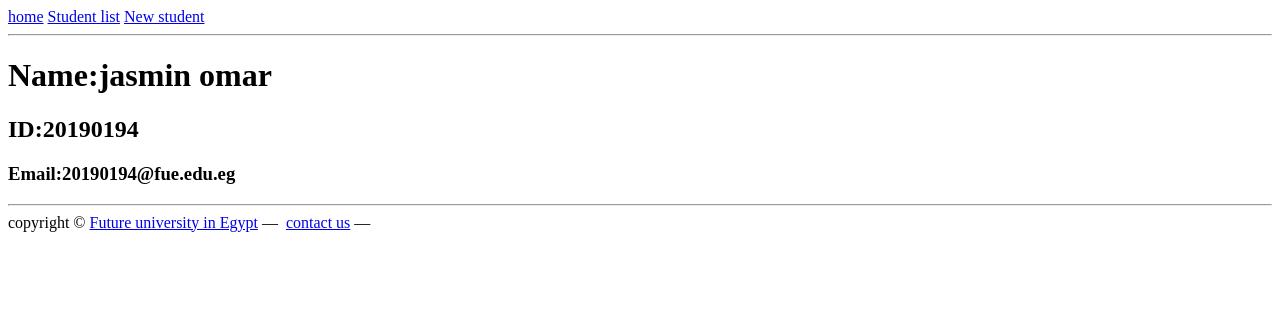
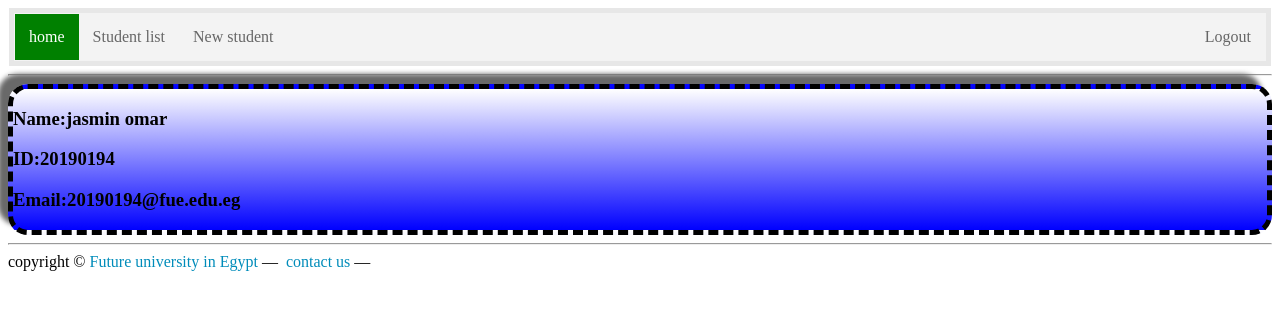
Before and after one commit to jasmin-omar/dm324, a plain HTML site: page jasmin/index.html in a window 1280 px wide. Drawn offline with Linux system fonts and the light colour scheme.

Commit message:
23-11-2020

```diff
--- a/jasmin/index.html
+++ b/jasmin/index.html
@@ -1,20 +1,23 @@
 <html>
     <head>
 <title>Home</title>
-
+<link rel="stylesheet" type ="text/css" href="style.css">
     </head>
     <body>
-<!--navi-->
-<a href="index.html" target="_blank">home</a>
-<a href="studentlist.html" target="_blank">Student list</a>
-<a href="newstudent.html" target="_blank">New student</a>
-<!--#navi-->
+<nav>
+    <ul>
+<li><a href="index.html" target="_blank" class="active">home</a></li>
+<li><a href="studentlist.html" target="_blank">Student list</a></li>
+<li><a href="newstudent.html" target="_blank">New student</a></li>
+<li class="nav-right"> <a href="#" target="_blank">Logout</a></li>
+</ul>
+</nav>
 <hr>
-<!--sec-->
-<h1>Name:jasmin omar</h1>
-<h2>ID:20190194</h2>
+<div>
+<h3>Name:jasmin omar</h3>
+<h3>ID:20190194</h3>
 <h3>Email:20190194@fue.edu.eg</h3>
-
+</div>
     </body>
     <hr>
     <footer>
--- a/jasmin/style.css
+++ b/jasmin/style.css
@@ -16,3 +16,59 @@ select{
 fieldset{
     margin: 20px 20px 20px ;
 }
+ul{
+    list-style-type: none;
+    border: 5px solid #e7e7e7;
+    background-color: #f3f3f3;
+    overflow: hidden;
+    padding: 1px;
+    margin:1px;
+}
+li{
+    float: left;
+}
+.nav-right{
+    float: right;
+}
+a{
+    text-decoration: none;
+    color:#008CBA;
+}
+li a{
+    display:block;
+    color:#666;
+    padding-left: 14px;
+    padding-right: 14px;
+    padding-top: 14px;
+    padding-bottom: 14px;
+}
+li a:hover{
+    background-color: lightgray;
+
+}
+li a.active{
+    background-color: green;
+    color: white;
+}
+div{
+    border: 5px;
+    border-style: dashed;
+    border-radius: 20px;
+    box-shadow:-10px -10px 5px dimgray;
+    background-image: linear-gradient(white,blue);
+
+}
+table{
+    width:100%;
+    border-collapse: collapse;
+}
+thead{
+    background-color: green;
+    color: white;
+}
+thead tr{
+    text-align: center;
+}
+tbody tr:nth-child(odd){
+    background-color: lightgray;
+}
```
Also changed, not shown: jasmin/Studentlist.html (+8 -5 lines), jasmin/newstudent.html (+8 -6 lines), jasmin12.jpg (deleted).
